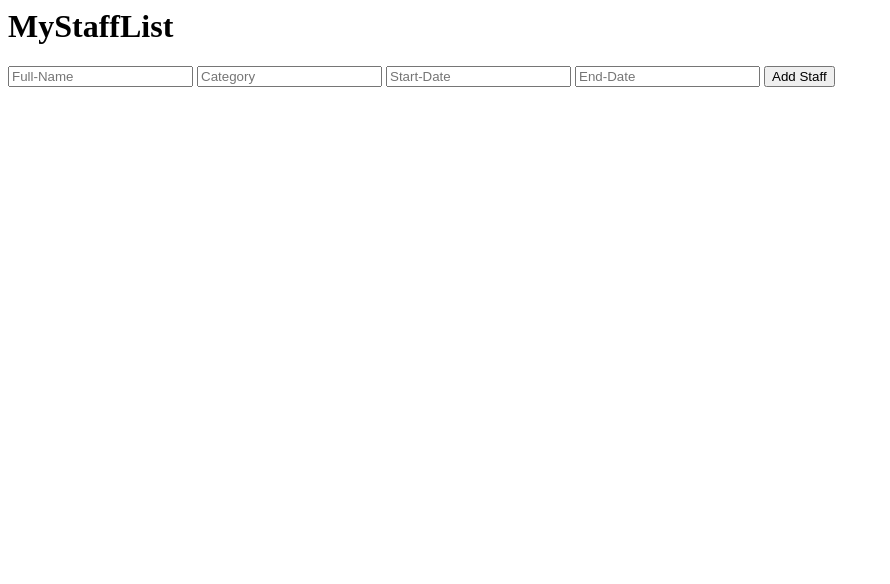
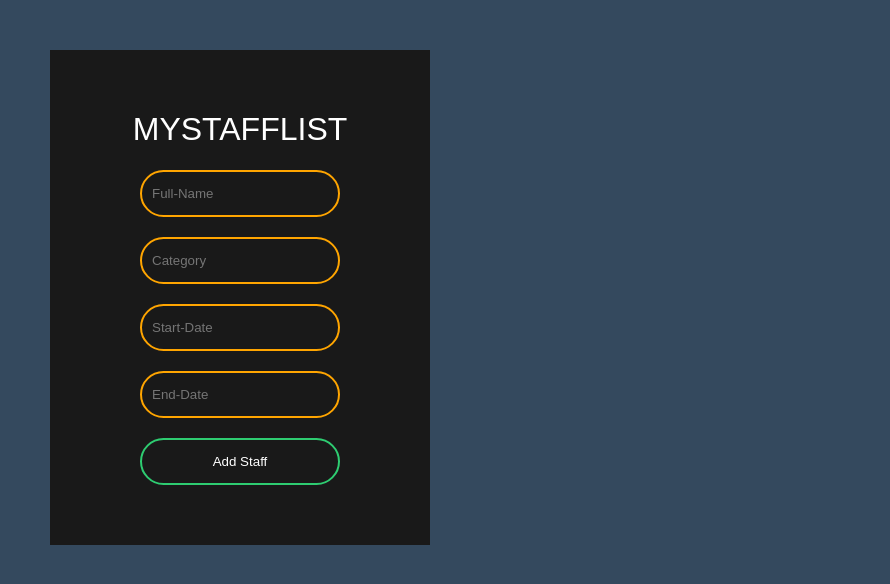
Before and after one commit to focus2000/myLoginSample, a plain HTML site: page index.html in a window 1280 px wide. Shown: the whole page, without its empty margins (0-890 px from the left). Drawn offline with Linux system fonts and the light colour scheme.

Commit message:
upadted index.html

```diff
--- a/index.html
+++ b/index.html
@@ -8,16 +8,15 @@
 
 <body>
 	<div>
-		<h1>MyStaffList</h1>
-		<form class="box">
 
+		<form class="box" action="index.html" method="post">
 
+			<h1>MyStaffList</h1>
 			<input type ="text" id="name" placeholder ="Full-Name" >
 			<input type ="text" id="category" placeholder ="Category" >
 			<input type ="text" id="start" placeholder ="Start-Date" >
             <input type ="text" id="" placeholder ="End-Date" >
-
-            <input type ="submit" value="Add Staff"
+            <input type ="submit" value="Add Staff">
 
 
 
--- a/styles.css
+++ b/styles.css
@@ -0,0 +1,63 @@
+
+body{
+	padding:0;
+	margin:0;
+	font-family:sans-serif;
+	background:#34495e;
+}
+
+
+.box{
+	width:300px;
+	padding:40px;
+	position:absolute;
+	top:50px;
+	left:50px;
+	background:#191919;
+	text-align:center;
+}
+.box input[type="text"]{
+border:0;
+background:none;
+display:block;
+margin:20px auto;
+text-align:cenetr;
+border:2px solid orange;
+padding:14px 10px;
+width:200px;
+outline:none;
+color:white;
+border-radius:24px;
+transition:0.50s;
+}
+
+.box h1{
+	color:white;
+	text-transform:uppercase;
+	font-weight:500;
+}
+
+.box input[type="text"]:focus{
+	width:280px;
+	border-color:#2ecc71;
+}
+
+.box input[type="submit"]{
+	border:0;
+background:none;
+display:block;
+margin:20px auto;
+text-align:cenetr;
+border:2px solid #2ecc71;
+padding:14px 40px;
+width:200px;
+outline:none;
+color:white;
+border-radius:24px;
+transition:0.50s;
+cursor:pointer;
+}
+
+.box input[type ="submit"]:hover{
+background:#2ecc71;
+}
```
